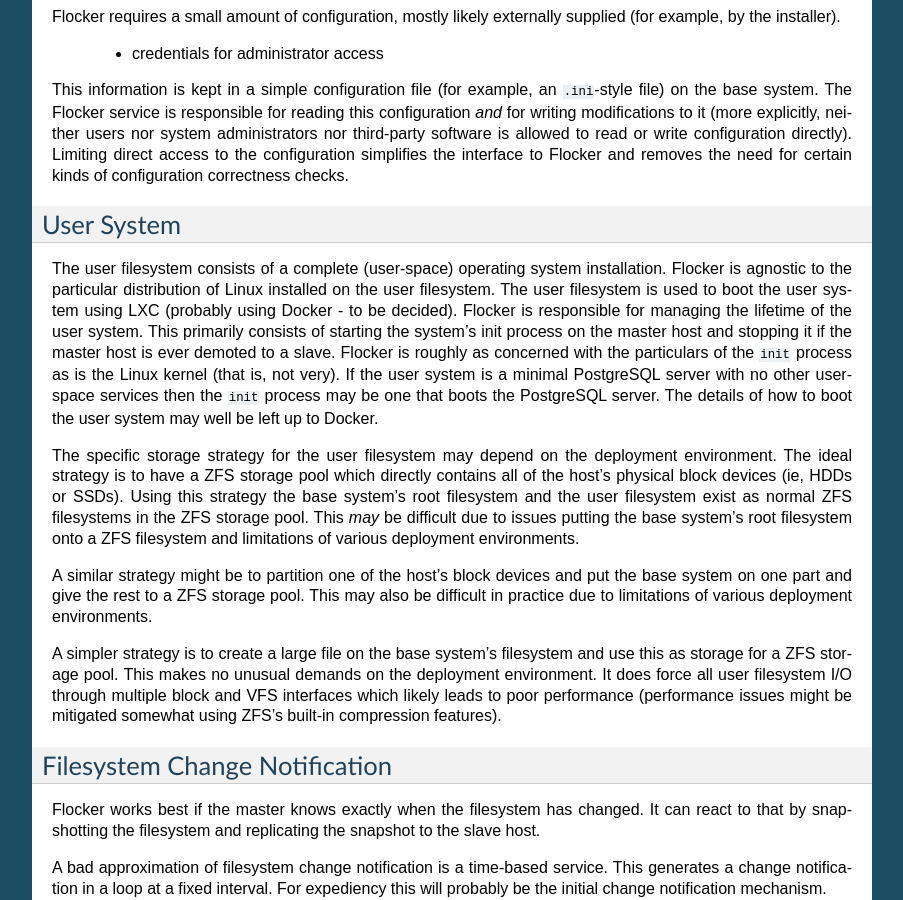
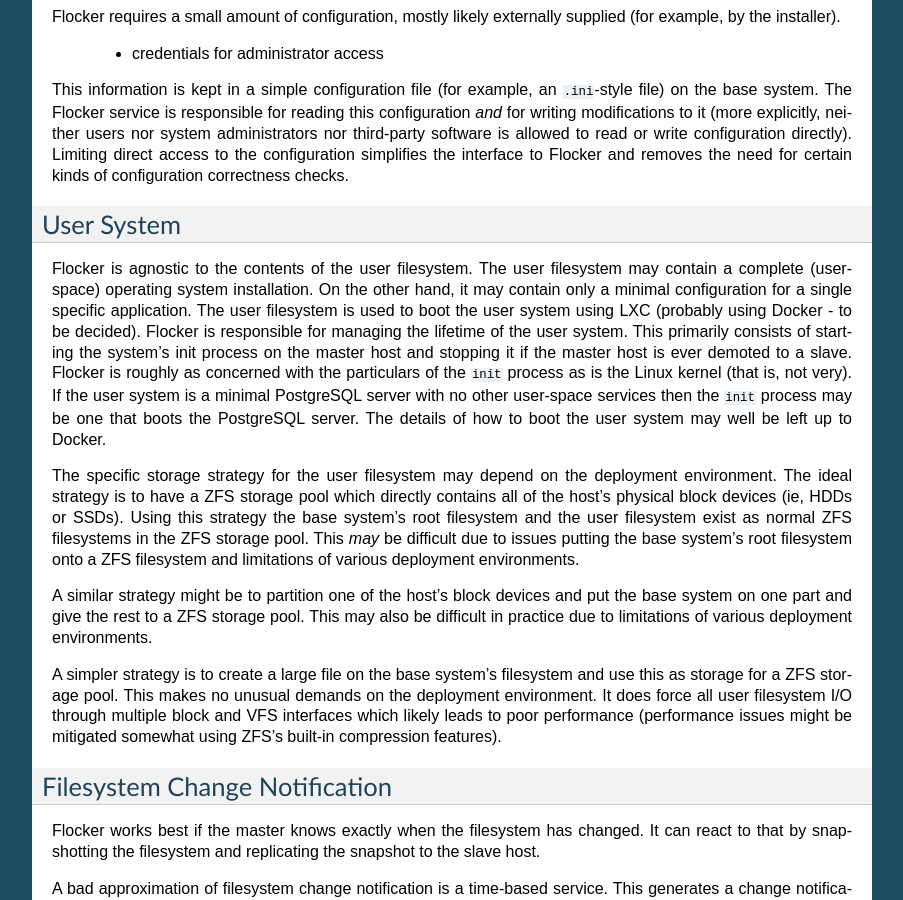
Before and after one commit to ClusterHQ/flocker, a Sphinx documentation site: the page built from docs/architecture/common.rst, in a window 1280 px wide and 900 px high, scrolled down 805 px. Shown: the whole window, without its empty margins (198-1101 px from the left). Built offline with Sphinx 7.4.7, drawn with Linux system fonts in a browser that asks for light colours.

Commit message:
we do not require a full OS install in the user filesystem

```diff
--- a/docs/architecture/common.rst
+++ b/docs/architecture/common.rst
@@ -50,8 +50,9 @@
 User System
 ===========
 
-The user filesystem consists of a complete (user-space) operating system installation.
-Flocker is agnostic to the particular distribution of Linux installed on the user filesystem.
+Flocker is agnostic to the contents of the user filesystem.
+The user filesystem may contain a complete (user-space) operating system installation.
+On the other hand, it may contain only a minimal configuration for a single specific application.
 The user filesystem is used to boot the user system using LXC (probably using Docker - to be decided).
 Flocker is responsible for managing the lifetime of the user system.
 This primarily consists of starting the system's init process on the master host and stopping it if the master host is ever demoted to a slave.
```
